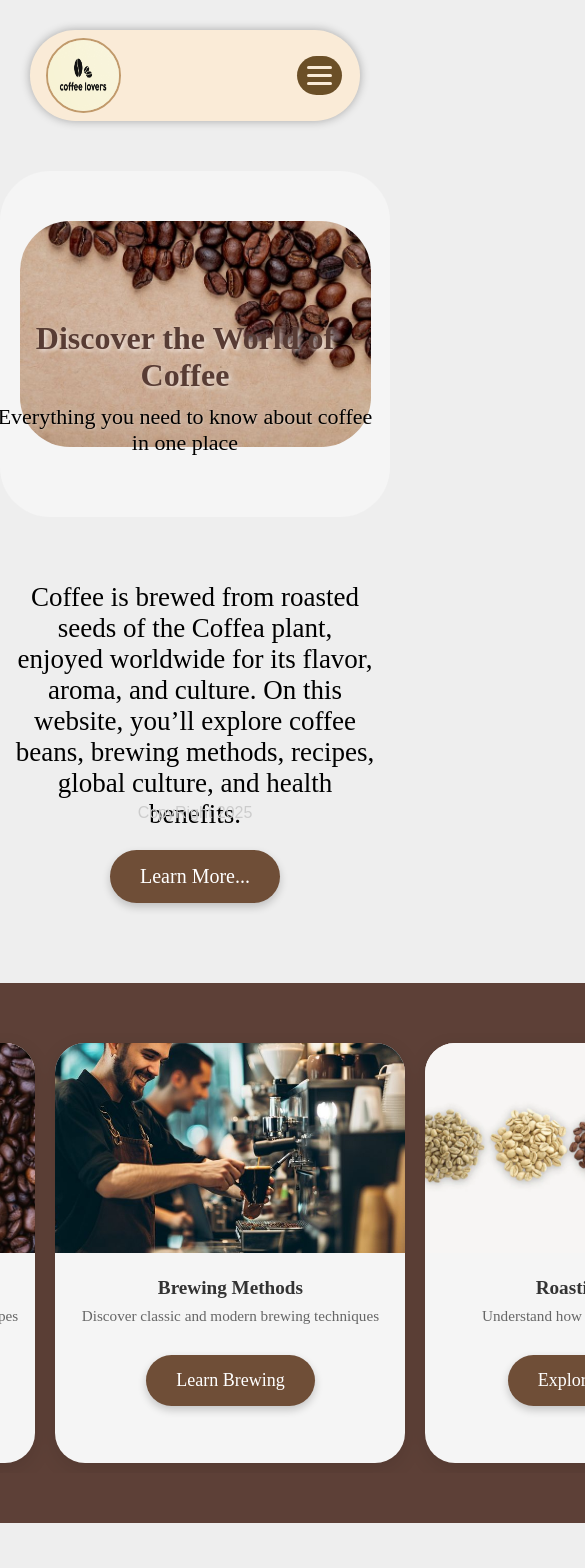
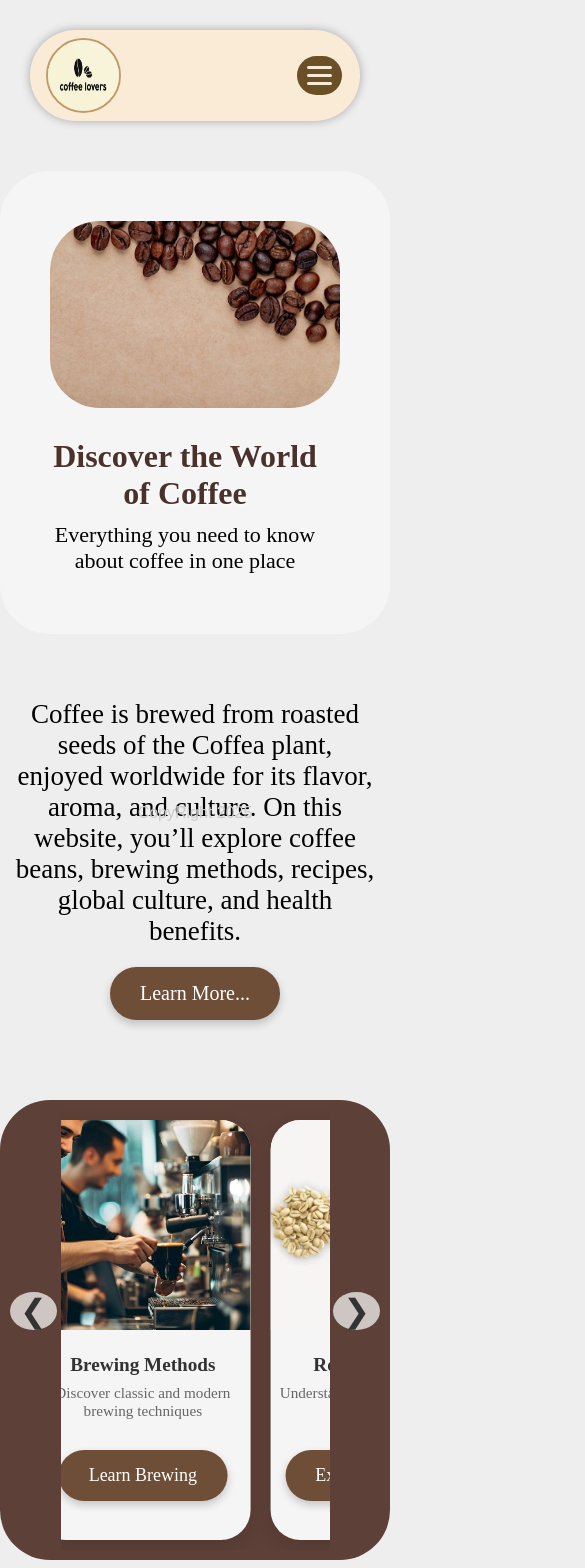
Before and after one commit to mnazzall/coffee-lovers, a React (Vite) app: page /#/ in a window 390 px wide. Shown: the top 1568 px of the page, 585 px wide, since content can reach past the window. Built offline with nearby package versions, Linux system fonts and the light colour scheme.

Commit message:
updeting web2

```diff
--- a/src/components/home.css
+++ b/src/components/home.css
@@ -23,8 +23,8 @@
 
 .top-image-container img {
   border-radius: 50px;
-  width: 880px;
-  height: 480px;
+  width: 100%;
+  height: auto;
 }
 
  .text-overlay {
@@ -98,7 +98,7 @@
 
 .card {
   min-width: 100px;
-  width: 350px;
+  width: 35%;
   height: 420px;
   margin: 10px;
   background-color: whitesmoke;
@@ -494,14 +494,15 @@
     }
 
     .top-image-container img {
-        margin: 0 auto;
+        width: 100%;
+        height: auto;
         display: block;
         max-width: 90vw;
         height: auto;
     }
 
     .text-overlay {
-        position: absolute;
+        position: static;
         margin: 10px 10px 10px -10px;
         left: 0;
         top: 310px;
@@ -583,6 +584,72 @@
   font-weight: 500;
 }
 
+.carousel-container {
+  display: flex;
+  flex-direction: row;
+  width: 100%;
+  gap: 1%;
+  background-color:#5d4037;
+  border-radius: 50px;
+  text-align: center;
+  justify-content: center;
+  align-items: center;
+  padding: 10px;
+  margin: 12px;
+  margin-top: 50px;
+  margin-bottom: 25px;
+}
+
+.card {
+  min-width: 100px;
+  width: 80%;
+  height: 420px;
+  margin: 10px;
+  background-color: whitesmoke;
+  border-radius: 30px;
+  box-shadow: 0 6px 20px rgba(0, 0, 0, 0.1);
+  text-align: center;
+  flex-shrink: 0;
+}
+
+.card img {
+  width: 100%;
+  height: 50%;
+  border-radius: 30px 30px 0 0;
+  object-fit: cover;
+  margin-bottom: 10px;
+}
+
+.card h3 {
+  font-family: "Times New Roman", Times, serif;
+  font-size: 1.2rem;
+  color: #333;
+  margin-top: 10px;
+
+  margin-bottom: 8px;
+}
+
+.card p {
+  font-family: "Times New Roman", Times, serif;
+  color: #666;
+  font-size: 0.95rem;
+  margin-bottom: 10px;
+}
+
+.card-button {
+
+  font-family: "Times New Roman", Times, serif;
+  font-size: 18px;
+  color: white;
+  background-color: #6f4e37;
+  border: none;
+  border-radius: 30px;
+  padding: 15px 30px;
+  cursor: pointer;
+  box-shadow: 0 4px 8px rgba(0, 0, 0, 0.2);
+  transition: background-color 0.3s ease, transform 0.3s ease;
+  margin-top: 20px;
+}
 
 }
 
--- a/src/components/home.jsx
+++ b/src/components/home.jsx
@@ -63,7 +63,7 @@ const categories = [
 
 function Home() {
   const [offset, setOffset] = useState(0);
-  const cardWidth = 350; // width + margin of each card
+  const cardWidth = 250; // width + margin of each card
   //const visibleCards = 3; // number of cards visible at once
 
   // Auto-move every 3 seconds
@@ -171,7 +171,7 @@ function Home() {
         </ul>
       </div>
 
-      <div className="first-section">
+      {/* <div className="first-section">
         <div className="coffeeTree-img-container">
           <img src="/coffee-lovers/photos/CoffeeTree.jpeg" alt="Coffee Tree" />
         </div>
@@ -261,7 +261,7 @@ function Home() {
             </li>
           </ul>
         </div>
-      </div>
+      </div> */}
     </div>
   );
 }
```
